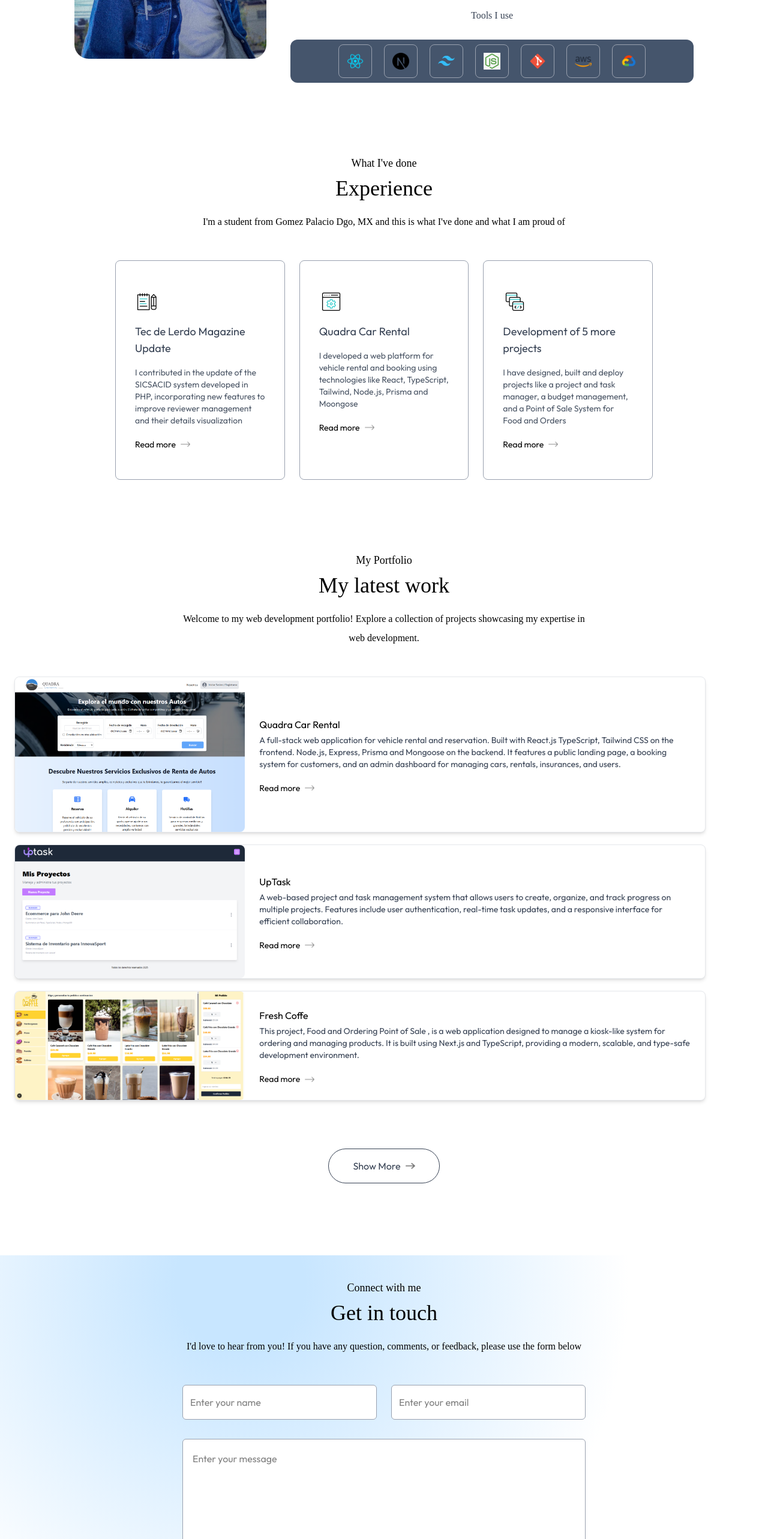
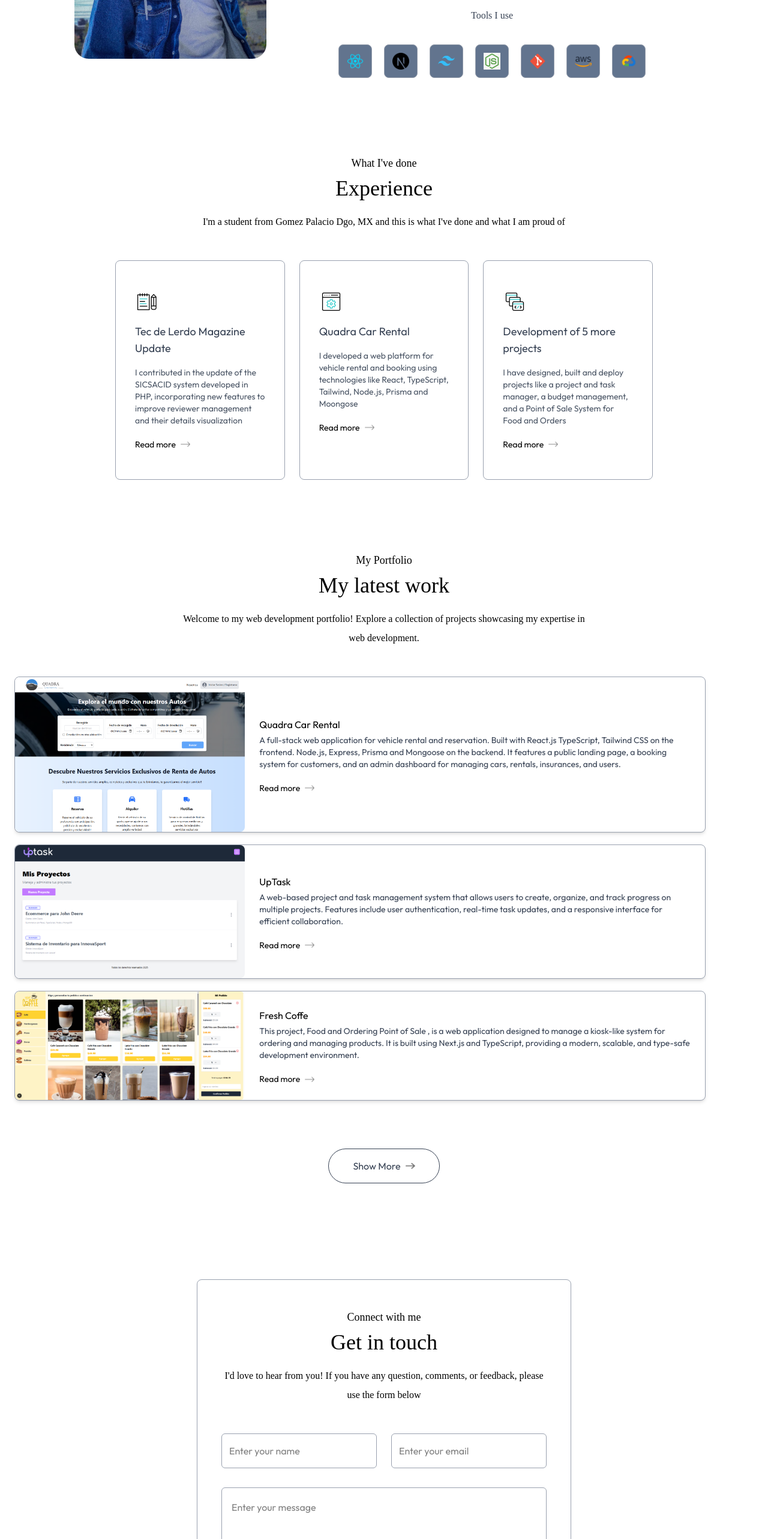
Before and after one commit to VicVaporub14/portafolio-web, a Next.js app: page / in a window 1280 px wide. Shown: the part 1331-3897 px from the top of the page at 60% size. Built offline with nearby package versions, Linux system fonts and the light colour scheme; a web font is replaced by a local one.

Commit message:
Cambios finales a dark mode

```diff
--- a/app/components/About.jsx
+++ b/app/components/About.jsx
@@ -20,7 +20,7 @@ export default function About({isDarkMode}) {
 
                 <ul className='grid grid-cols-1 sm:grid-cols-3 gap-6 max-w-2xl'>
                     {infoList.map(({icon, iconDark, title, description}, index) => (
-                        <li className='text-center border-[0.5px] border-gray-400 rounded-xl p-6 cursor-pointer hover:bg-blue-50 hover:-translate-y-1 duration-500 hover:shadow-black dark:border-white dark:hover:shadow-white dark:hover:bg-darkHover/50' key={index}>
+                        <li className='text-center border-[0.5px] border-gray-400 rounded-xl p-6 cursor-pointer hover:bg-blue-50 hover:-translate-y-1 duration-500 hover:shadow-black dark:border-white dark:hover:shadow-white dark:hover:bg-customBlue' key={index}>
                             <Image
                                 src={isDarkMode ? iconDark : icon}
                                 alt={title}
@@ -33,11 +33,11 @@ export default function About({isDarkMode}) {
                 </ul>
 
                 <h4 className='my-6 text-gray-700 font-ovo dark:text-white'>Tools I use</h4>
-                <ul className='w-72 sm:w-full grid grid-cols-5 sm:flex items-center sm:justify-center gap-3 sm:gap-5 bg-slate-600 rounded-xl p-2'>
+                <ul className='w-72 sm:w-full grid grid-cols-5 sm:flex items-center sm:justify-center gap-3 sm:gap-5 dark:bg-slate-600 rounded-xl p-2'>
                     {toolsData.map((tool, index) => (
                         <li
                             key={index}
-                            className='flex items-center justify-center w-12 sm:w-14 aspect-square border border-gray-400 rounded-lg cursor-pointer hover:-translate-y-1 duration-500'
+                            className='flex items-center justify-center w-12 sm:w-14 aspect-square border border-gray-400 rounded-lg cursor-pointer hover:-translate-y-1 duration-500 bg-slate-500'
                         >
                             <Image src={tool} alt='Tool' className='w-5 sm:w-7' />
                         </li>
--- a/app/components/Contact.jsx
+++ b/app/components/Contact.jsx
@@ -31,7 +31,8 @@ export default function Contact() {
     };
 
     return (
-        <div id='contact' className='w-full max-w-7xl mx-auto py-10 px-6 scroll-mt-20 bg-radial-light'>
+        <div id='contact' className='w-full max-w-2xl mx-auto py-10 px-6 scroll-mt-20'>
+            <div className="border rounded-lg border-gray-400 px-10 py-12">
                 <h4 className='text-center mb-2 text-lg font-ovo'>Connect with me</h4>
                 <h2 className='text-center text-4xl font-ovo'>Get in touch</h2>
 
@@ -39,7 +40,7 @@ export default function Contact() {
 
                 <form
                     onSubmit={onSubmit}
-                className="max-w-2xl mx-auto"
+                    className=""
                 >
                     <div
                         className="grid grid-cols-1 md:grid-cols-2 gap-6 mt-10 mb-8"
@@ -48,14 +49,14 @@ export default function Contact() {
                             name="name"
                             type="text"
                             placeholder="Enter your name"
-                        className="flex-1 p-3 outline-none border-[0.5px] border-gray-400 rounded-md bg-white"
+                            className="flex-1 p-3 outline-none border-[0.5px] border-gray-400 rounded-md bg-white dark:bg-slate-700"
                             required
                         />
                         <input
                             name="email"
                             type="email"
                             placeholder="Enter your email"
-                        className="flex-1 p-3 outline-none border-[0.5px] border-gray-400 rounded-md bg-white"
+                            className="flex-1 p-3 outline-none border-[0.5px] border-gray-400 rounded-md bg-white dark:bg-slate-700"
                             required
                         />
                     </div>
@@ -63,12 +64,12 @@ export default function Contact() {
                         name="message"
                         rows='6'
                         placeholder="Enter your message"
-                    className="w-full p-4 outline-none border-[0.5px] border-gray-400 rounded-md bg-white mb-6"
+                        className="w-full p-4 outline-none border-[0.5px] border-gray-400 rounded-md bg-white mb-6 dark:bg-slate-700"
                     ></textarea>
 
                     <button
                         type="submit"
-                    className="py-3 px-8 w-max flex items-center justify-between gap-2 bg-black/80 text-white rounded-full mx-auto hover:bg-black duration-500 cursor-pointer"
+                        className="py-3 px-8 w-max flex items-center justify-between gap-2 bg-black/80 text-white rounded-full mx-auto hover:bg-black duration-500 cursor-pointer dark:bg-slate-700 dark:border dark:border-gray-400 dark:hover:bg-customBlue"
                     >
                         Submit now
                         <Image
@@ -80,5 +81,6 @@ export default function Contact() {
                     <p className="mt-4">{result}</p>
                 </form>
             </div>
+        </div>
     )
 }
--- a/app/components/Footer.jsx
+++ b/app/components/Footer.jsx
@@ -1,14 +1,15 @@
 import { assets } from "@/assets/assets";
+import { Asset } from "next/font/google";
 import Image from "next/image";
 import Link from "next/link";
 
-export default function Footer() {
+export default function Footer({isDarkMode}) {
   return (
     <div className="mt-20">
         <div className="text-center">
-            <Image src={assets.logo} alt="" className="w-66 mx-auto mb-2" />
+            <Image src={isDarkMode? assets.logo_dark_2 : assets.logo} alt="" className="w-66 mx-auto mb-2" />
             <div className="w-max flex items-center gap-2 mx-auto">
-                <Image src={assets.mail_icon} alt="" className="w-6" />
+                <Image src={isDarkMode ? assets.mail_icon_dark : assets.mail_icon} alt="" className="w-6" />
                 IngSCVictor14@gmail.com
             </div>
         </div>
--- a/app/components/Header.jsx
+++ b/app/components/Header.jsx
@@ -29,7 +29,7 @@ export default function Header() {
             <div className='flex flex-col sm:flex-row items-center gap-4 mt-4'>
                 <Link
                     href="#contact"
-                    className='text-sm 2xl:text-lg 2xl:px-10 px-6 2xl:py-3 py-2 border border-white rounded-full bg-black text-white flex items-center gap-2 dark:bg-transparent'
+                    className='text-sm 2xl:text-lg 2xl:px-10 px-6 2xl:py-3 py-2 border border-white rounded-full bg-black text-white flex items-center gap-2 dark:bg-transparent dark:hover:bg-customBlue duration-500'
                 >
                     Contact me
                     <Image
--- a/app/components/Work.jsx
+++ b/app/components/Work.jsx
@@ -2,7 +2,7 @@ import { assets, workData } from '@/assets/assets'
 import Image from 'next/image'
 import Link from 'next/link'
 
-export default function Work() {
+export default function Work({isDarkMode}) {
     return (
         <div id='work' className='w-full max-w-7xl mx-auto py-10 px-6 scroll-mt-20'>
             <h4 className='text-center mb-2 text-lg font-ovo'>My Portfolio</h4>
@@ -15,7 +15,7 @@ export default function Work() {
 
                     <div
                         key={index}
-                        className="flex flex-col md:flex-row max-w-6xl  rounded-lg cursor-pointer bg-white border-[0.5px] border-gray-200 shadow-md hover:bg-blue-50 hover:shadow-black hover:-translate-y-1 duration-500"
+                        className="flex flex-col md:flex-row max-w-6xl  rounded-lg cursor-pointer bg-white border-[0.5px] border-gray-400 shadow-md hover:bg-blue-50 hover:shadow-black hover:-translate-y-1 duration-500 dark:bg-slate-600 dark:hover:bg-customBlue dark:hover:shadow-none"
                     >
                         <img
                             src={project.bgImage}
@@ -25,7 +25,7 @@ export default function Work() {
                         <div className='flex flex-col flex-1 py-6 px-6 justify-center'>
                             <div>
                                 <h2>{project.title}</h2>
-                                <p className='text-sm text-gray-700'>{project.description}</p>
+                                <p className='text-sm text-gray-700 dark:text-white'>{project.description}</p>
                             </div>
                             <Link
                                 href={project.link}
@@ -44,11 +44,11 @@ export default function Work() {
             </div>
             <Link
                 href={''}
-                className='w-max flex items-center justify-center gap-2 text-gray-700 border-[0.5px] border-gray-700 rounded-full py-3 px-10 mx-auto my-20 hover:bg-blue-50 duration-500'
+                className='w-max flex items-center justify-center gap-2 text-gray-700 border-[0.5px] border-gray-700 rounded-full py-3 px-10 mx-auto my-20 hover:bg-blue-50 duration-500 dark:bg-slate-700 dark:border dark:border-gray-400 dark:text-white dark:hover:bg-customBlue'
             >
                 Show More
                 <Image
-                    src={assets.right_arrow_bold}
+                    src={isDarkMode ? assets.right_arrow_white : assets.right_arrow_bold}
                     alt='Right arrow'
                     className='w-4'
                 />
--- a/app/globals.css
+++ b/app/globals.css
@@ -2,9 +2,9 @@
 
 @theme {
   --color-lightHover: rgb(30,98,168);
-  --color-darkHover: rgba(30,58,108, 1);
+  --color-darkHover: rgb(34,34,34);
   --color-darkTheme: rgba(30,40,60, 1);
-  --color-customBlue: rgb(34,34,34);
+  --color-customBlue: rgba(30,58,108, 1);
   --font-outfit: "Outfit", "sans-serif";
   --font-ovo: "Ovo", serif;
   --bg-radial-light: radial-gradient(circle at 400px 50px, rgb(200, 230, 255) 10%, rgb(255,255,255) 60%);
--- a/app/layout.js
+++ b/app/layout.js
@@ -19,7 +19,7 @@ export default function RootLayout({ children }) {
   return (
     <html lang="en" className="scroll-smooth">
       <body
-        className={`${outfit.className} antialiased leading-8 overflow-x-hidden dark:bg-darkTheme dark:text-white`}
+        className={`${outfit.className} antialiased leading-8 overflow-x-hidden dark:bg-darkTheme dark:text-white transition-colors duration-500`}
       >
         {children}
       </body>
```
Also changed, not shown: app/components/Experience.jsx (+4 -4 lines). Lines whose indentation alone changed are shown as unchanged.
